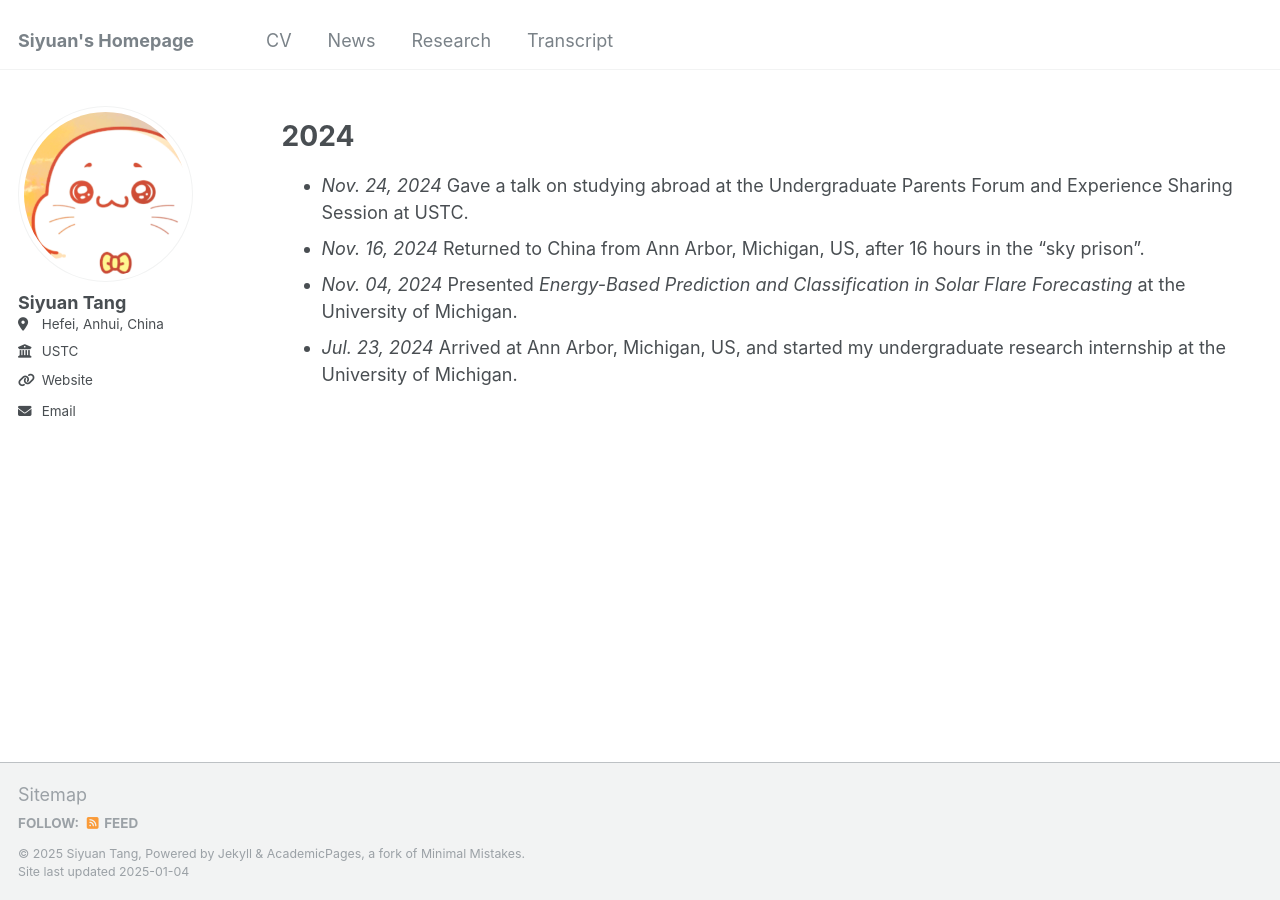
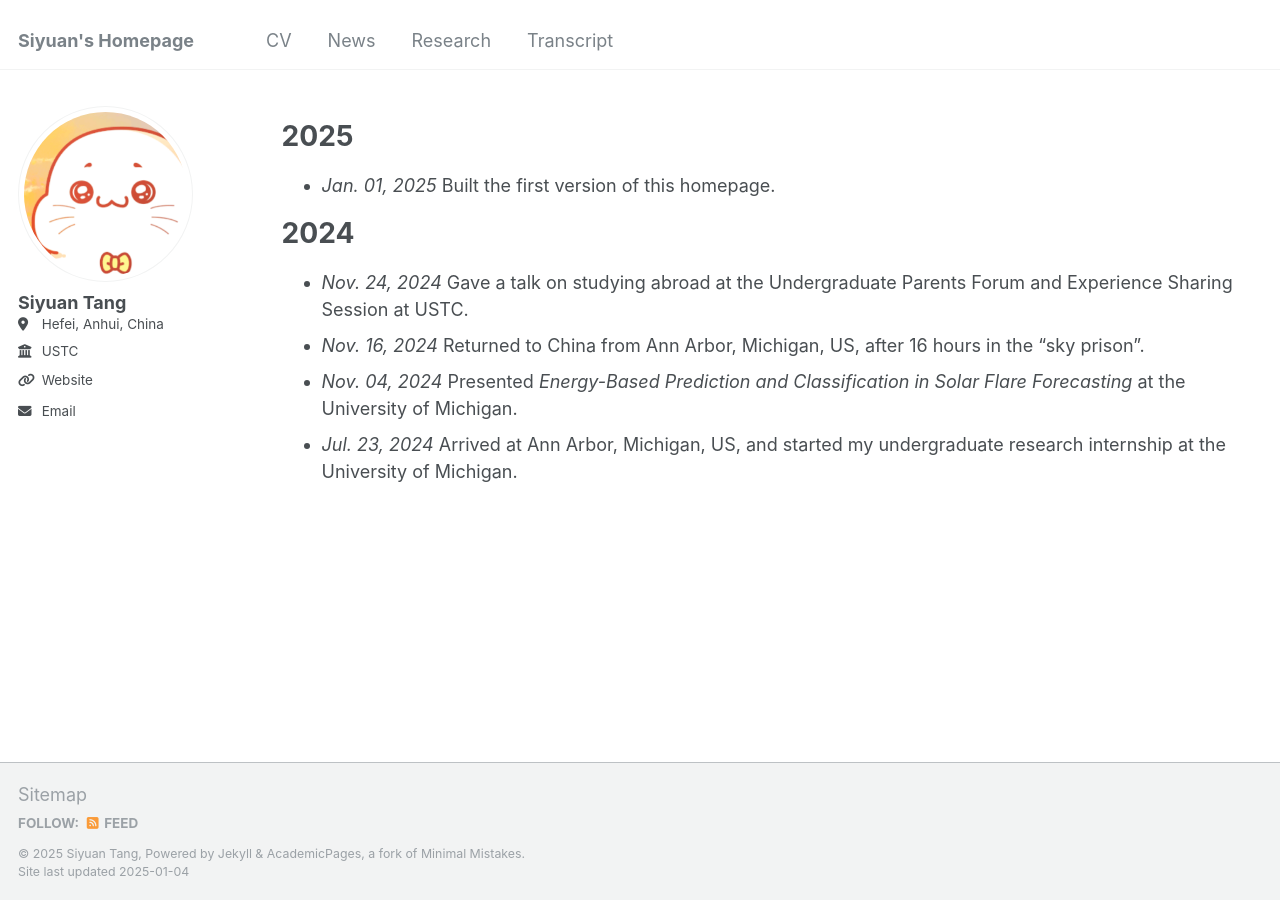
Before and after one commit to jacktangsy/jacktangsy.github.io, a Jekyll site: the page built from _pages/news.md, in a window 1280 px wide. Built offline with Jekyll 4.4.1, drawn with Linux system fonts in a browser that asks for light colours.

Commit message:
Update news.md

```diff
--- a/_pages/news.md
+++ b/_pages/news.md
@@ -6,6 +6,10 @@ author_profile: true
 
 ---
 
+2025
+======
+* *Jan. 01, 2025* Built the first version of this homepage.
+
 2024
 ======
 * *Nov. 24, 2024* Gave a talk on studying abroad at the Undergraduate Parents Forum and Experience Sharing Session at USTC.
```
